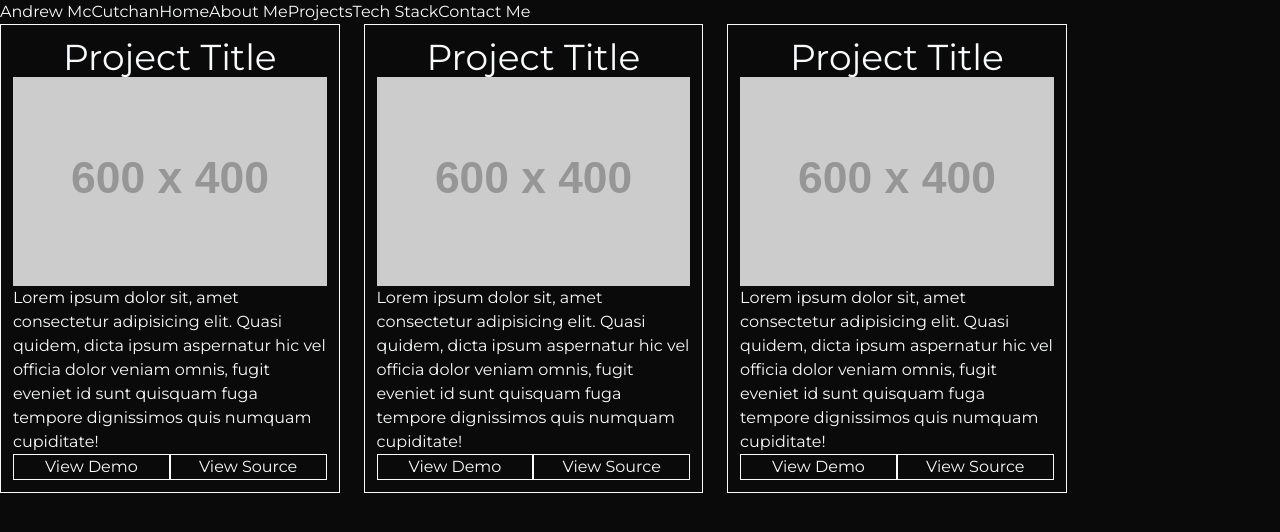
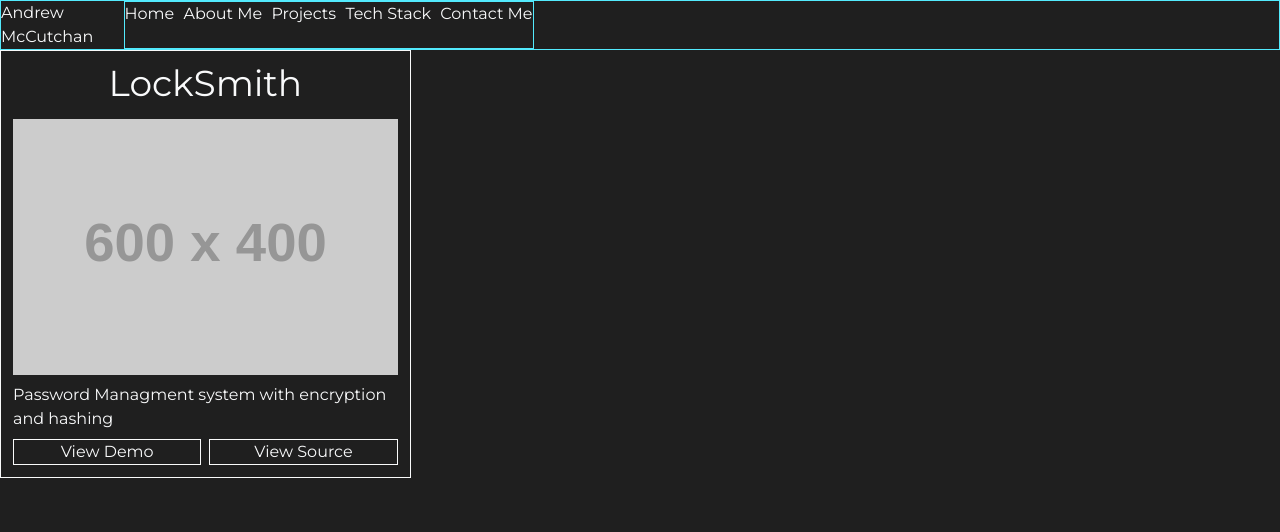
Before and after one commit to andmccutchan/Personal-Website, a React (Vite) app: page / in a window 1280 px wide. Shown: the top 532 px of the page. Built offline with nearby package versions, Linux system fonts and the light colour scheme.

Commit message:
Added dynamic rendering for project cards

```diff
--- a/src/App.jsx
+++ b/src/App.jsx
@@ -4,7 +4,7 @@ import Header from "./Components/Header";
 
 const App = () => {
   return (
-    <div className="flex-col">
+    <div className="container mx-auto">
       <Header />
       <Home />
     </div>
--- a/src/Components/Header.jsx
+++ b/src/Components/Header.jsx
@@ -2,10 +2,10 @@ import React from "react";
 
 const Header = () => {
   return (
-    <div className="flex w-full">
+    <div className="flex w-full border border-cyan-300">
       <nav className="flex text-gray-50">
         <p>Andrew McCutchan</p>
-        <ul className="flex">
+        <ul className="flex justify-between w-full border border-cyan-300">
           <li>
             <a href="#">Home</a>
           </li>
--- a/src/Components/ProjectCard.jsx
+++ b/src/Components/ProjectCard.jsx
@@ -1,23 +1,30 @@
 import React from "react";
 
-const ProjectCard = () => {
+const ProjectCard = ({ title, image, description, githubLink, liveDemo }) => {
   return (
     <>
       <div className="border border-gray-50 p-3">
-        <h3 className="text-gray-50 text-center text-4xl">Project Title</h3>
+        <h3 className="text-gray-50 text-center text-4xl mb-4 max-md:text-2xl">
+          {title}
+        </h3>
         <img src="https://placehold.co/600x400" alt="" />
-        <p className="text-gray-50">
-          Lorem ipsum dolor sit, amet consectetur adipisicing elit. Quasi
-          quidem, dicta ipsum aspernatur hic vel officia dolor veniam omnis,
-          fugit eveniet id sunt quisquam fuga tempore dignissimos quis numquam
-          cupiditate!
-        </p>
-        <button className="w-1/2 border border-gray-50 text-gray-50 hover:bg-gray-50">
-          View Demo
-        </button>
-        <button className="w-1/2 border border-gray-50 text-gray-50 hover:bg-gray-50">
-          View Source
-        </button>
+        <p className="text-gray-50 my-2 max-md:hidden">{description}</p>
+        <div className="flex max-md:flex-col">
+          <a
+            href={liveDemo}
+            className="w-1/2 text-center border border-gray-50 text-gray-50 hover:bg-gray-50 hover:text-black hover:cursor-pointer max-md:w-full me-1"
+            target="_blank"
+          >
+            View Demo
+          </a>
+          <a
+            href={githubLink}
+            className=" w-1/2 text-center border border-gray-50 text-gray-50 hover:bg-gray-50 hover:text-black hover:cursor-pointer max-md:w-full ms-1"
+            target="_blank"
+          >
+            View Source
+          </a>
+        </div>
       </div>
     </>
   );
--- a/src/Pages/Home.jsx
+++ b/src/Pages/Home.jsx
@@ -2,12 +2,29 @@ import React from "react";
 import ProjectCard from "../Components/ProjectCard";
 
 function Home() {
+  const projectInfo = [
+    {
+      title: "LockSmith",
+      image: "",
+      description: "Password Managment system with encryption and hashing",
+      github: "https://github.com/andmccutchan/LockSmith",
+      liveDemo: "https://locksmith.onrender.com/",
+    },
+  ];
+
   return (
     <>
-      <div className="grid grid-cols-3 gap-6 w-5/6">
-        <ProjectCard />
-        <ProjectCard />
-        <ProjectCard />
+      <div className="grid grid-cols-3 gap-6 w-full mx-auto">
+        {projectInfo.map((project, index) => (
+          <ProjectCard
+            key={index}
+            title={project.title}
+            image={project.image}
+            description={project.description}
+            liveDemo={project.liveDemo}
+            githubLink={project.github}
+          />
+        ))}
       </div>
     </>
   );
--- a/src/index.css
+++ b/src/index.css
@@ -1,6 +1,6 @@
 @import "tailwindcss";
 
 body {
-  background-color: #0a0a0a;
+  background-color: #1f1f1f;
   font-family: "Montserrat", serif;
 }
```
